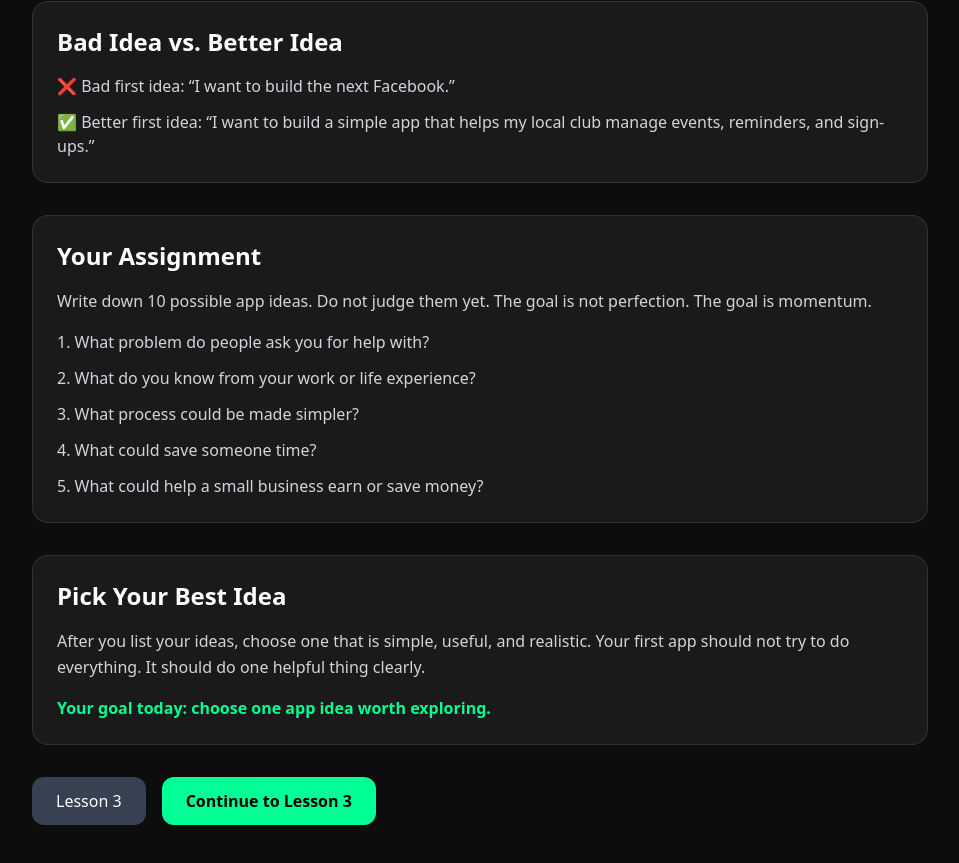
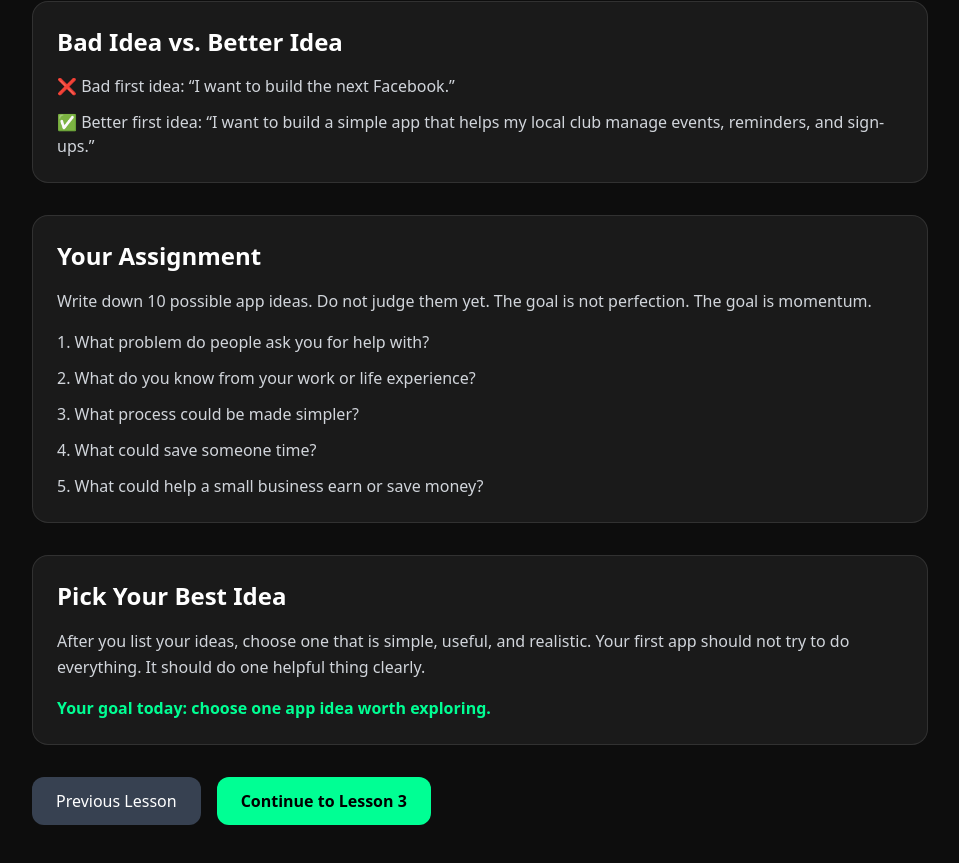
Before and after one commit to myapptly/apptly-website, a Next.js app: page /lesson-2 in a window 1280 px wide. Shown: the part 757-1620 px from the top of the page, without its empty margins (160-1119 px from the left). Built offline with nearby package versions, Linux system fonts and the light colour scheme.

Commit message:
Fix lesson 2 button

```diff
--- a/app/lesson-2/page.tsx
+++ b/app/lesson-2/page.tsx
@@ -77,8 +77,8 @@ export default function Lesson2() {
         </div>
 
         <div className="flex flex-wrap gap-4">
-          <a href="/lesson-3" className="bg-gray-700 px-6 py-3 rounded-xl">
-            Lesson 3
+          <a href="/lesson-1" className="bg-gray-700 px-6 py-3 rounded-xl">
+            Previous Lesson
           </a>
 
           <a href="/lesson-3" className="bg-[#00FF94]  text-black font-bold px-6 py-3 rounded-xl">
```
